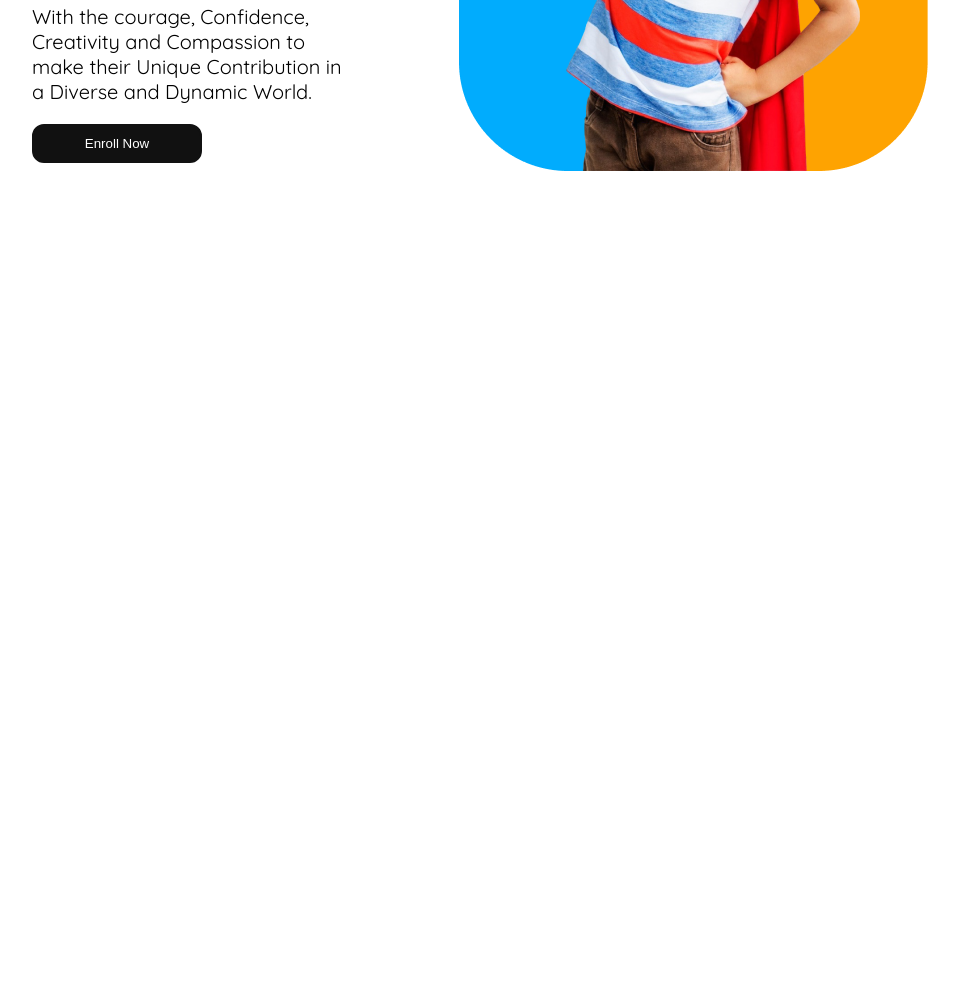
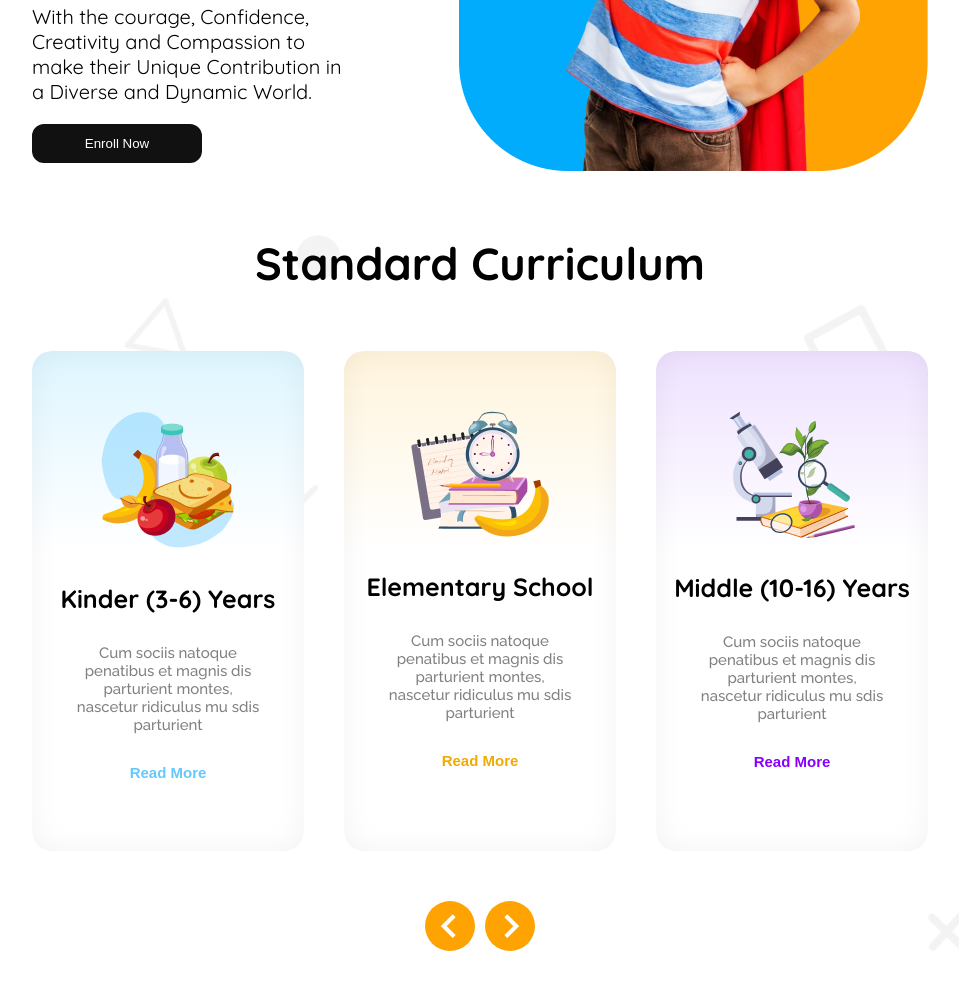
Before and after one commit to Rakiful/B11-A2-Kids-School, a plain HTML site: page index.html in a window 1280 px wide. Shown: the part 500-1490 px from the top of the page, without its empty margins (160-1119 px from the left). Before the commit the page ends 800 px from the top, so only its background shows below. Drawn offline with nearby package versions, Linux system fonts and the light colour scheme.

Commit message:
added Standard Curriculam section

```diff
--- a/css/style.css
+++ b/css/style.css
@@ -121,6 +121,104 @@
     color: rgb(17, 17, 17);
 }
 
+/* Standard Curriculum Style Here */
+#standard-curriculam-section{
+    background-image: url(../assets/images/bg.png);
+    background-size: cover;
+    background-repeat: no-repeat;
+}
+.standard-curriculam-section-content{
+    font-family: "Quicksand", serif;
+    width: 70%;
+    margin: 0 auto;
+}
+.standard-curriculam-title{
+    font-size: 45px;
+    text-align: center;
+    margin: 60px 0;
+}
+.standard-curriculum-card-items{
+    display: grid;
+    grid-template-columns: repeat(3,1fr);
+    gap: 40px;
+}
+.standard-curriculum-card{
+    border-radius: 20px;
+    display: flex;
+    flex-direction: column;
+    align-items: center;
+    text-align: center;
+}
+.standard-curriculum-card:nth-child(1){
+    box-shadow: inset 0px 0px 28.3px 0.94px rgba(0, 0, 0, 0.05);
+    background: linear-gradient(180.00deg, rgb(222, 245, 255),rgba(255, 255, 255, 0) 40%),rgb(255, 255, 255);
+}
+.standard-curriculum-card:nth-child(2){
+    box-shadow: inset 0px 0px 28.3px 0.94px rgba(0, 0, 0, 0.05);
+    background: linear-gradient(180.00deg, rgb(255, 244, 220),rgba(255, 255, 255, 0) 40%),rgb(255, 255, 255);
+}
+.standard-curriculum-card:nth-child(3){
+    box-shadow: inset 0px 0px 28.3px 0.94px rgba(0, 0, 0, 0.05);
+    background: linear-gradient(180.00deg, rgb(238, 225, 255),rgba(255, 255, 255, 0) 40%),rgb(255, 255, 255);
+}
+.standard-curriculum-card .img-box{
+    margin-top: 60px;
+    margin-bottom: 30px;
+}
+.standard-curriculum-card h3{
+    font-size: 25px;
+    font-weight: 700;
+}
+.standard-curriculum-card p{
+    font-family: "Raleway",serif;
+    font-size: 15px;
+    font-weight: 500;
+    color: rgb(128, 128, 128);
+    margin: 30px 0;
+    width: 70%;
+}
+.standard-curriculum-card button{
+    font-size: 15px;
+    font-weight: 700;
+    border: none;
+    background: transparent;
+    padding-bottom: 70px;
+    cursor: pointer;
+    transition: 0.3s;
+}
+.standard-curriculum-card:nth-child(1) button{
+    color: rgb(100, 200, 255);
+}
+.standard-curriculum-card:nth-child(2) button{
+    color: rgb(240, 170, 0);
+}
+.standard-curriculum-card:nth-child(3) button{
+    color: rgb(135, 0, 255);
+}
+.standard-curriculum-card button:hover{
+    font-size: 20px;
+}
+.arrow-symble{
+    display: flex;
+    justify-content: center;
+    margin: 50px 0px;
+    gap: 10px;
+}
+.arrow-symble i{
+    background-color: rgb(254, 163, 1);
+    font-size: 50px;
+    border-radius: 50%;
+    color: white;
+    transition: 0.3s;
+    cursor: pointer;
+}
+.arrow-symble i:hover{
+    transform: scale(1.2);
+}
+
+
+
+
 
 /* All Mobile Responsive Style Here */
 
@@ -163,4 +261,28 @@
     .hero-right-content img{
         width: 100%;
     }
+
+    /* Standard Curriculum Responsive Style Here */
+    #standard-curriculam-section{
+        background-image: url(../assets/images/bg.png);
+        background-size: cover;
+        background-repeat: no-repeat;
+    }
+    .standard-curriculam-section-content{
+        font-family: "Quicksand", serif;
+        width: 90%;
+        margin: 0 auto;
+    }
+    .standard-curriculam-title{
+        font-size: 30px;
+        text-align: center;
+        margin-bottom: 15px;
+    }
+    .standard-curriculum-card-items{
+        grid-template-columns: repeat(1,1fr);
+        gap: 20px;
+    }
+    .arrow-symble{
+        display: none;
+    }
 }
--- a/index.html
+++ b/index.html
@@ -56,6 +56,43 @@
                 </div>
             </div>
         </section>
+
+        <!-- standard curriculam section code here -->
+         <section id="standard-curriculam-section">
+            <div class="standard-curriculam-section-content">
+                <h1 class="standard-curriculam-title">Standard Curriculum</h1>
+                <div class="standard-curriculum-card-items">
+                    <div class="standard-curriculum-card">
+                        <div class="img-box"><img src="assets/images/kinder.png" alt=""></div>
+                        <h3>Kinder (3-6) Years</h3>
+                        <p>Cum sociis natoque penatibus et magnis
+                            dis parturient montes, nascetur ridiculus
+                            mu sdis parturient</p>
+                        <button>Read More</button>
+                    </div>
+                    <div class="standard-curriculum-card">
+                        <div class="img-box"><img src="assets/images/elementary.png" alt=""></div>
+                        <h3>Elementary School</h3>
+                        <p>Cum sociis natoque penatibus et magnis
+                            dis parturient montes, nascetur ridiculus
+                            mu sdis parturient</p>
+                        <button>Read More</button>
+                    </div>
+                    <div class="standard-curriculum-card">
+                        <div class="img-box"><img src="assets/images/middle.png" alt=""></div>
+                        <h3>Middle (10-16) Years</h3>
+                        <p>Cum sociis natoque penatibus et magnis
+                            dis parturient montes, nascetur ridiculus
+                            mu sdis parturient</p>
+                        <button>Read More</button>
+                    </div>
+                </div>
+                <div class="arrow-symble">
+                    <i class='bx bx-chevron-left'></i>
+                    <i class='bx bx-chevron-right'></i>
+                </div>
+            </div>
+         </section>
     </main>
 </body>
 </html>
```
